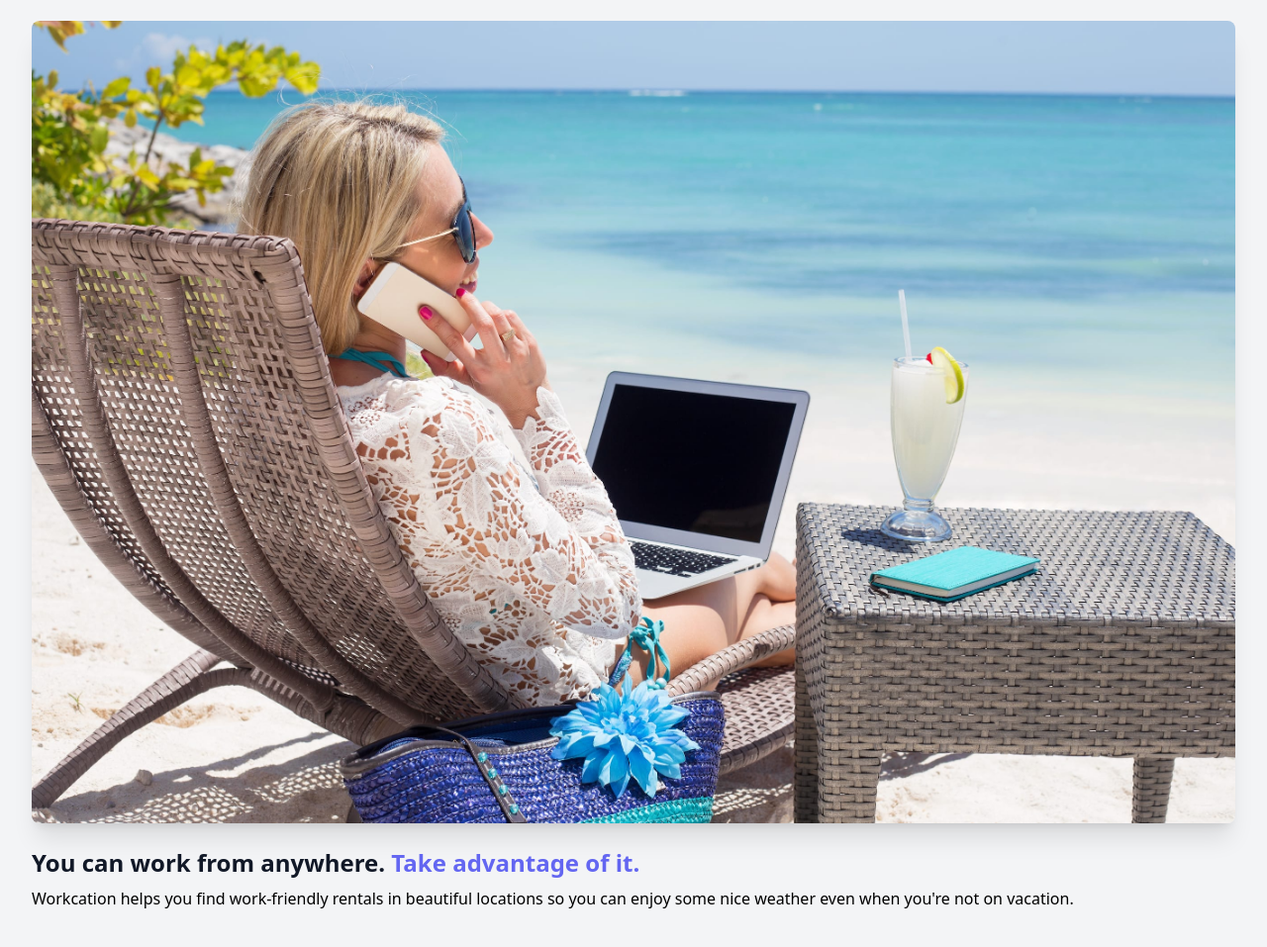
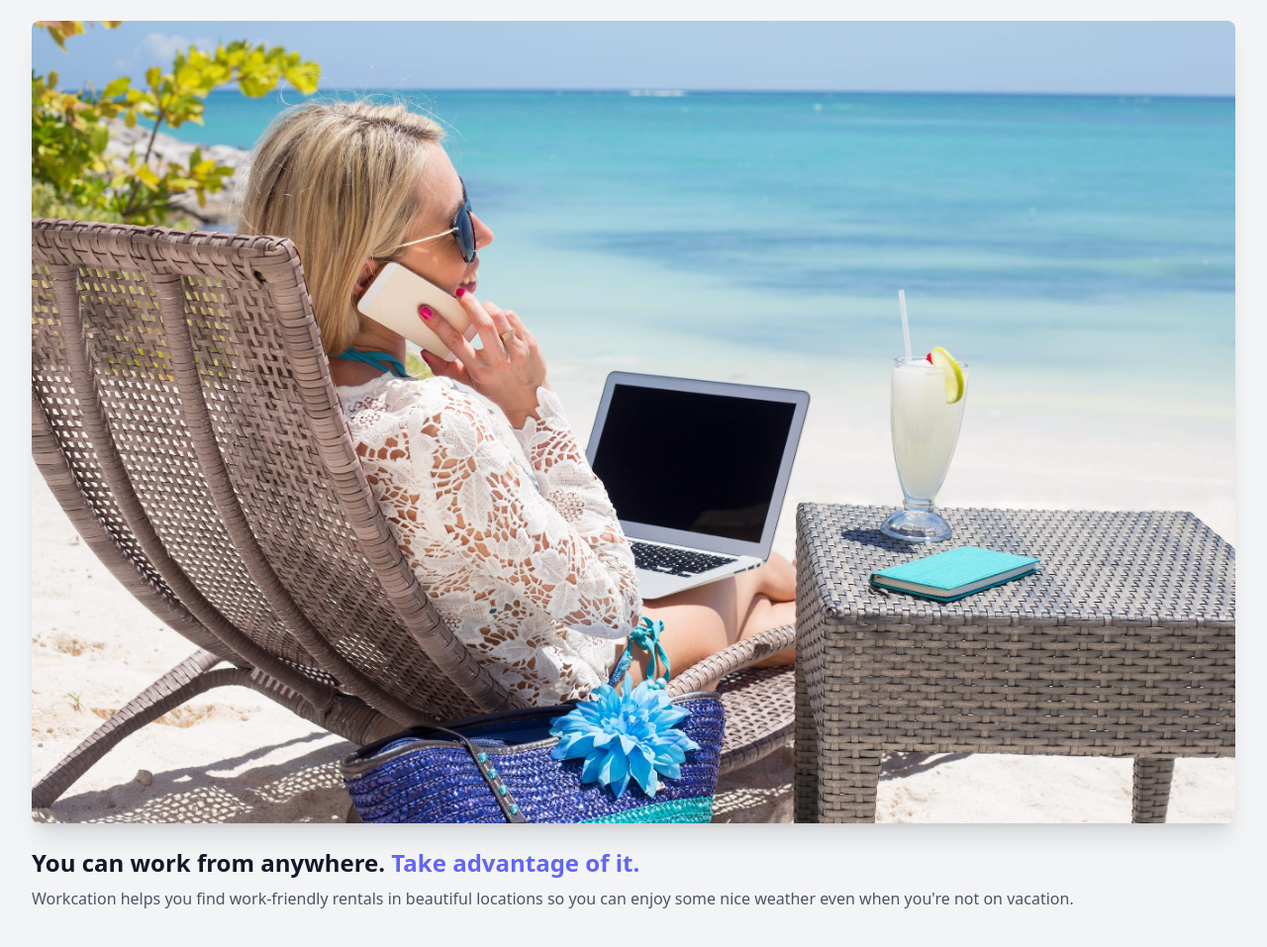
Before and after one commit to michaelr/tailwindcss-tutorial, a website built with Vite: page index.html in a window 1280 px wide. Shown: the part 91-1048 px from the top of the page at 99% size. Built offline with nearby package versions, Linux system fonts and the light colour scheme.

Commit message:
02: lighten the paragraph text color

```diff
--- a/index.html
+++ b/index.html
@@ -17,7 +17,7 @@
         You can work from anywhere.
         <span class="text-indigo-500">Take advantage of it.</span>
       </h1>
-      <p class="mt-2">
+      <p class="mt-2 text-gray-600">
         Workcation helps you find work-friendly rentals in beautiful locations
         so you can enjoy some nice weather even when you're not on vacation.
       </p>
```
